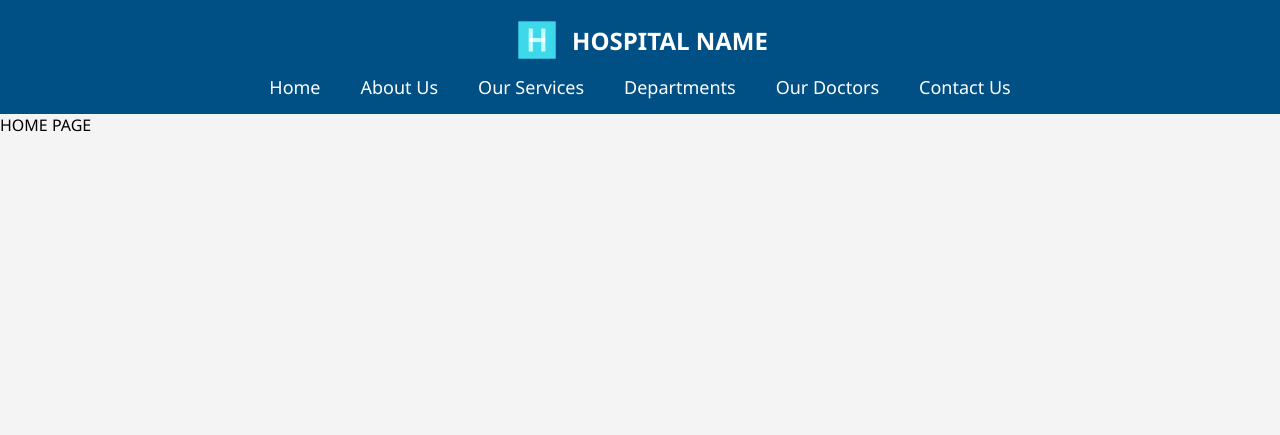
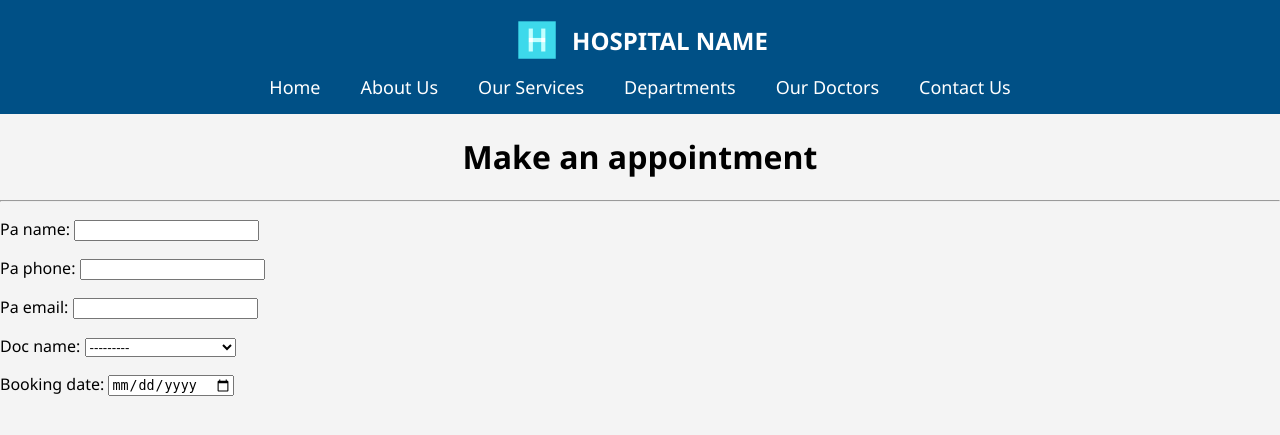
Before and after one commit to AnaghaAnil1/management_hospt, a Django app: page /booking/ in a window 1280 px wide. Shown: the top 435 px of the page. Run offline with Django 4.2, Linux system fonts and the light colour scheme; data comes from the database, SQL or seed files in the repository; both versions use the stored data as it was after the commit.

Commit message:
new commit4

```diff
--- a/home/admin.py
+++ b/home/admin.py
@@ -1,6 +1,8 @@
 from django.contrib import admin
-from .models import Departments
+from .models import Departments, Doctors, Booking
 
 # Register your models here.
 
 admin.site.register(Departments)
+admin.site.register(Doctors)
+admin.site.register(Booking)
--- /dev/null
+++ b/home/forms.py
@@ -0,0 +1,15 @@
+from django import forms
+from .models import Booking
+
+
+class DateInput(forms.DateInput):
+    input_type='date'
+
+class Bookingform(forms.ModelForm):
+    class Meta:
+        model = Booking
+        fields = '__all__'
+
+        widgets = {
+            'booking_date': DateInput(),
+        }
--- a/home/models.py
+++ b/home/models.py
@@ -5,3 +5,23 @@ from django.db import models
 class Departments(models.Model):
     dep_name = models.CharField(max_length=100)
     dep_description = models.TextField()
+
+    def __str__(self):
+        return self.dep_name
+
+class Doctors(models.Model):
+    doc_name = models.CharField(max_length=100)
+    doc_spec = models.CharField(max_length=200)
+    dep_name = models.ForeignKey(Departments, on_delete=models.CASCADE)
+    doc_image = models.ImageField(upload_to='doctors')
+
+    def __str__(self):
+        return 'Dr '  + self.doc_name + '-' + self.doc_spec
+
+class Booking(models.Model):
+    pa_name = models.CharField(max_length=100)
+    pa_phone = models.CharField(max_length=100)
+    pa_email = models.EmailField()
+    doc_name = models.ForeignKey(Doctors, on_delete=models.CASCADE)
+    booking_date = models.DateField()
+    booked_on = models.DateField(auto_now=True)
--- a/home/views.py
+++ b/home/views.py
@@ -1,6 +1,7 @@
 from django.shortcuts import render
 from django.http import HttpResponse
-from .models import Departments
+from .models import Departments, Doctors
+from .forms import Bookingform
 # Create your views here.
 def index(request):
 
@@ -10,10 +11,17 @@ def about(request):
     return render(request,'about.html')
 
 def booking(request):
-    return render(request,'booking.html')
+    form = Bookingform()
+    dict_form={
+        'form' : form
+    }
+    return render(request,'booking.html', dict_form)
 
 def doctor(request):
-    return render(request,'doctor.html')
+    dict_docs = {
+        'doctors': Doctors.objects.all
+    }
+    return render(request,'doctor.html', dict_docs)
 
 def dept(request):
     dict_deptt={
--- a/hosp_mana/urls.py
+++ b/hosp_mana/urls.py
@@ -16,8 +16,11 @@ Including another URLconf
 """
 from django.contrib import admin
 from django.urls import path, include
+from django.conf.urls.static import static
+from django.conf import settings
+from xml.dom.minidom import Document
 
 urlpatterns = [
     path('admin/', admin.site.urls),
      path('',include('home.urls')),
-]
+] + static(settings.MEDIA_URL, document_root=settings.MEDIA_ROOT)
--- /dev/null
+++ b/static/css/common.css
@@ -0,0 +1,4 @@
+
+h1 {
+    text-align: center;
+}
--- a/templates/booking.html
+++ b/templates/booking.html
@@ -5,5 +5,13 @@ Services
 {%endblock%}
 
 {%block content%}
-HOME PAGE
+{% load static %}
+<link rel="stylesheet" href="{% static 'css/common.css' %}">
+<h1> Make an appointment</h1>
+<hr>
+
+<form action="">
+    {{form.as_p}}
+</form>
+
  {%endblock%}
--- a/templates/department.html
+++ b/templates/department.html
@@ -5,7 +5,9 @@ Department
 {%endblock%}
 
 {%block content%}
-<h1 class="text-center"> Our Departments</h1>
+{% load static %}
+<link rel="stylesheet" href="{% static 'css/common.css' %}">
+<h1> Our Departments</h1>
 <hr>
 
 {% for d in deptt %}
```
Also changed, not shown: templates/doctor.html (+25 -5 lines), db.sqlite3, home/migrations/0002_doctors.py (added), home/migrations/0003_booking.py (added), uploads/doctors/doc.jpg (added), uploads/doctors/doc1.jpg (added), uploads/doctors/doc1_runewMW.jpg (added), uploads/doctors/doc2.jpg (added), uploads/doctors/doc2_xES1zMp.jpg (added), uploads/doctors/doc_FU2C00V.jpg (added).
